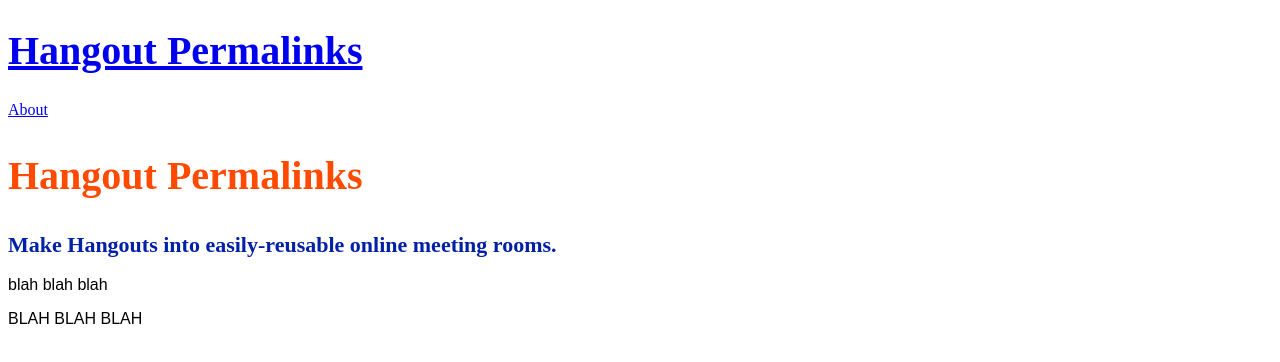
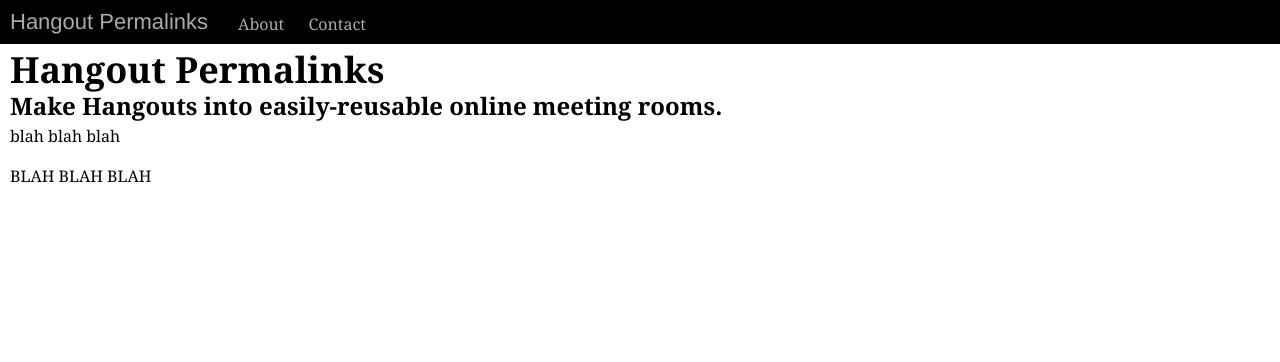
Before and after one commit to catadamson/catadamson.github.io, a plain HTML site: page index.html in a window 1280 px wide. Drawn offline with Linux system fonts and the light colour scheme.

Commit message:
Header and Typography Styles

```diff
--- a/css/base.css
+++ b/css/base.css
@@ -1,26 +1,72 @@
 * {
     box-sizing: border-box;
+    margin: 0;
+    padding: 0;
 }
 
-h1 {
-    color: #ff4a00;
-    font-size: 40px;
-}
-
-h2 {
-    font-size: 22px;
-    color: #0021a5;
+body {
+    font-family: georgia, serif;
+    font-size: 16px;
+    line-height: 24px;
 }
 
 p {
-    font-family: arial, helvetica, sans-serif;
-    font-size: 16px;
-    line-height: 24 px;
+    margin-bottom: 16px;
 }
 
-img {
-        border: 5px solid #cccccc;
-        margin: 0 5% 0 5%;
-        padding: 1%; /* Trouble */
-        width: 90%;
+header {
+ background-color: #000000;
+ color: #ffffff;
+ height: 44px;
 }
+
+header h1 {
+    float: left;
+    font-family: helvetica, arial, sans-serif;
+    font-size: 22px;
+    font-weight: 500;
+    padding: 10px; /* TRouBLe */
+}
+
+header nav {
+    float: left;
+    margin-top: 12px;
+}
+
+header a {
+    color: #aaaaaa;
+    margin-right: 20px;
+    text-decoration: none;
+}
+
+header a:link {}
+header a:visited {}
+header a:hover {
+    color: #ffffff;
+}
+header a:active {
+    text-decoration:underline;
+}
+headera a:focus {}
+
+article {
+    clear: both;
+    padding: 0 10px 0 10px;
+}
+
+article h1 {
+    font-size: 36px;
+    line-height: 44px;
+    margin-top: 4px;
+}
+
+article h2 {
+    font-size: 24px;
+    line-height: 28px;
+    margin-bottom: 4px;
+}
+
+footer {
+    font-size 12px;
+    padding: 0 10px 0 10px;
+}
--- a/index.html
+++ b/index.html
@@ -10,6 +10,7 @@
             <h1><a href="index.html">Hangout Permalinks</a></h1>
             <nav>
                 <a href="about.html">About</a>
+                <a href="contact.html">Contact</a>
             </nav>
         </header>
         <article>
```
